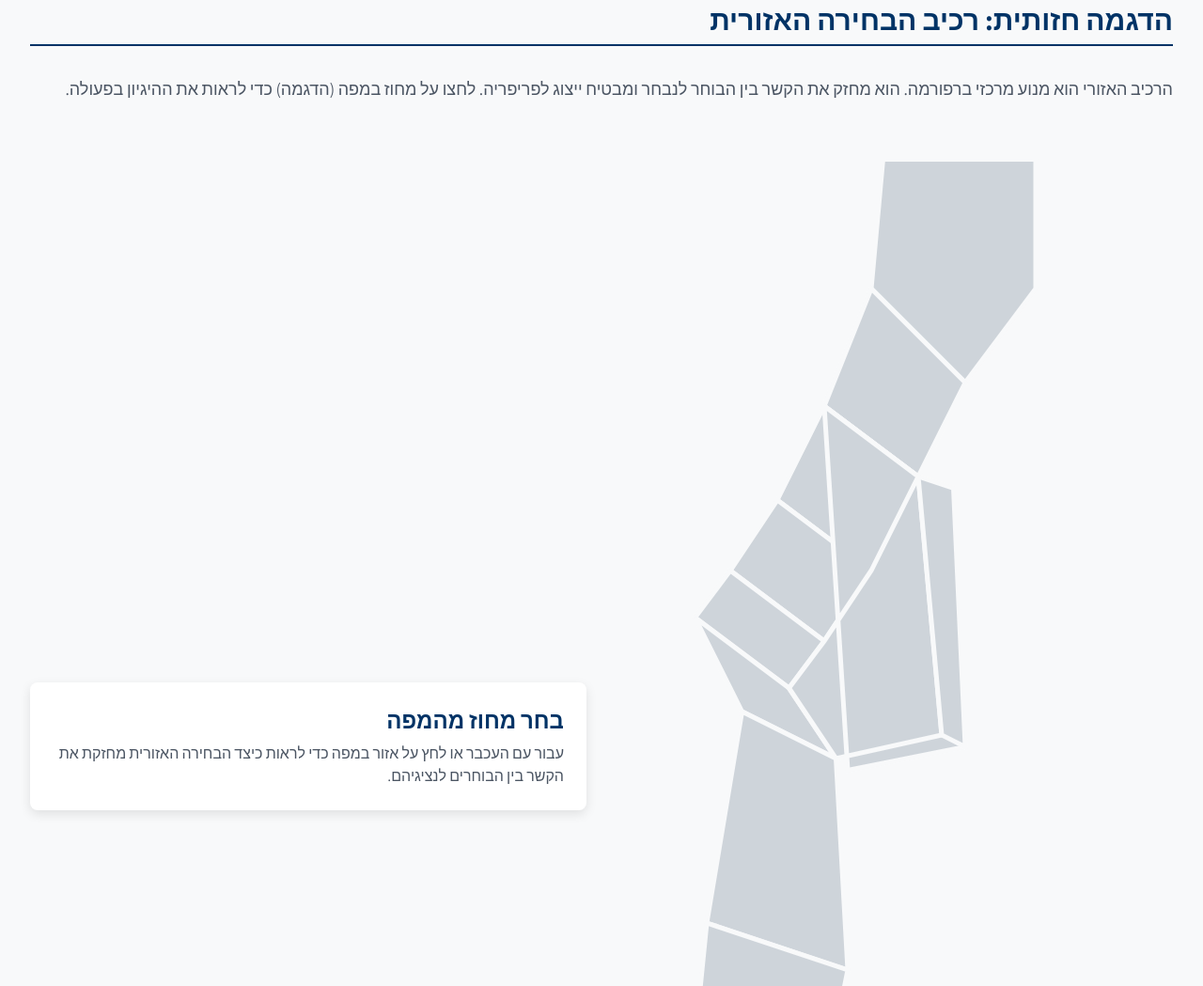
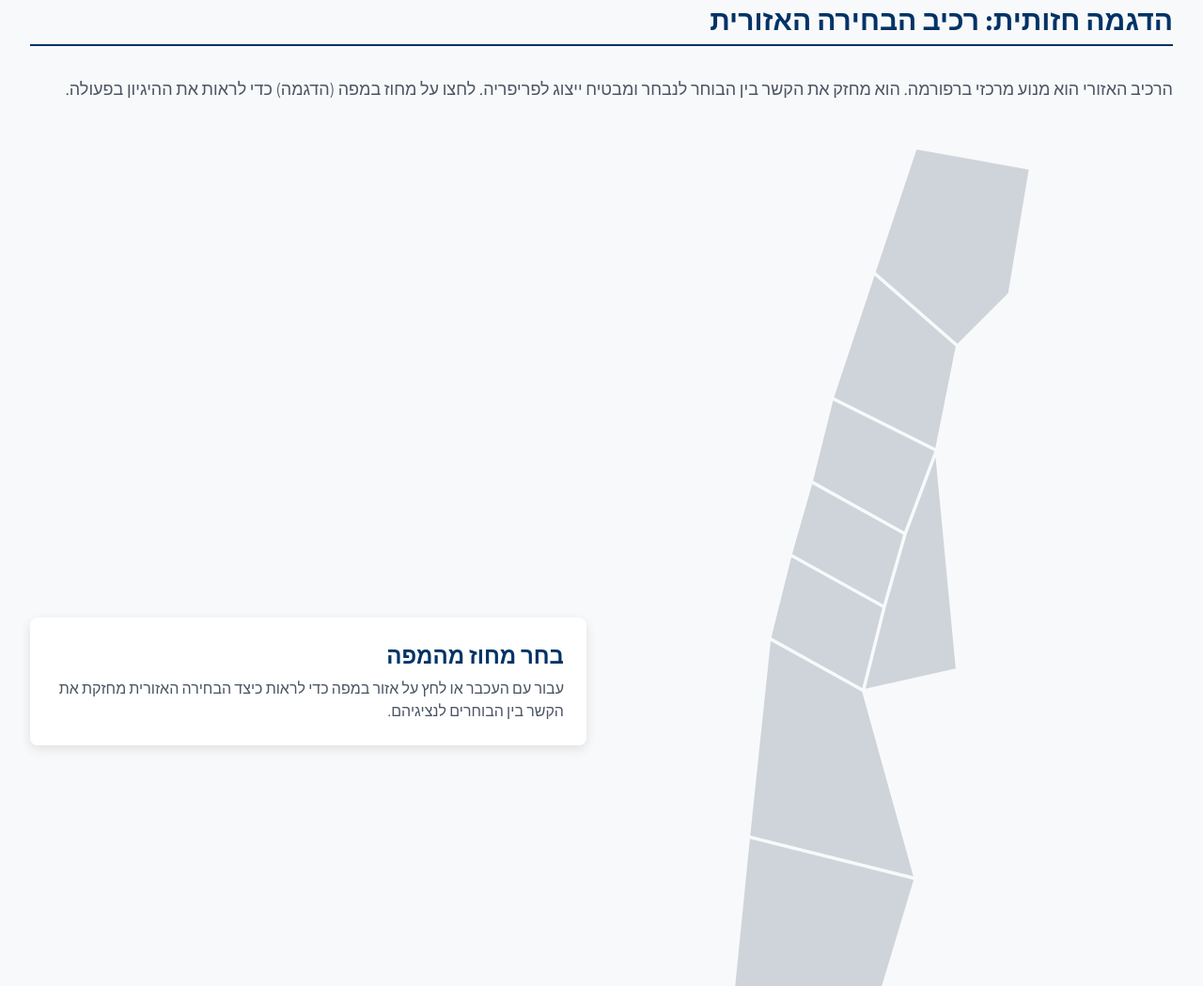
Before and after one commit to pinywinner/Yuma, a plain HTML site: page index.html in a window 1280 px wide. Shown: the part 3099-4148 px from the top of the page at 94% size. Drawn offline with nearby package versions, Linux system fonts and the light colour scheme.

Commit message:
Update index.html

```diff
--- a/index.html
+++ b/index.html
@@ -64,13 +64,13 @@
         .map-container {
             position: relative;
             width: 100%;
-            max-width: 500px;
+            max-width: 400px;
             margin: auto;
         }
         .district {
             fill: #CED4DA;
             stroke: #F8F9FA;
-            stroke-width: 2px;
+            stroke-width: 1.5px;
             transition: fill 0.3s ease;
             cursor: pointer;
         }
@@ -207,19 +207,18 @@
             <div class="grid lg:grid-cols-2 gap-8 items-center">
                 <div class="map-container scroll-animate">
                     <div id="map-tooltip" class="map-tooltip"></div>
-                    <svg id="israel-map" viewBox="0 0 200 500" class="w-full h-auto">
+                    <svg id="israel-map" viewBox="0 0 180 500" class="w-full h-auto">
+                        <!-- NOTE: This is a more geographically faithful illustrative map. -->
                         <g id="districts">
-                            <path id="galil-golan" class="district" data-name="מחוז הגליל והגולן" data-mandates="9" d="M95,5 L160,5 L160,60 L130,100 L90,60 Z"/>
-                            <path id="haifa" class="district" data-name="מחוז חיפה והעמקים" data-mandates="11" d="M90,60 L130,100 L110,140 L70,110 Z"/>
-                            <path id="sharon" class="district" data-name="מחוז השרון" data-mandates="10" d="M70,110 L110,140 L90,180 L50,150 Z"/>
-                            <path id="tel-aviv" class="district" data-name="מחוז תל אביב" data-mandates="12" d="M50,150 L90,180 L70,210 L30,180 Z"/>
-                            <path id="gush-dan" class="district" data-name="מחוז גוש דן" data-mandates="11" d="M30,180 L70,210 L55,230 L15,200 Z"/>
-                            <path id="shfela" class="district" data-name="מחוז השפלה" data-mandates="10" d="M15,200 L55,230 L75,260 L35,240 Z"/>
-                            <path id="jerusalem" class="district" data-name="מחוז ירושלים" data-mandates="10" d="M70,110 L110,140 L120,250 L75,260 L55,230 L70,210 L90,180 L110,140 L125,145 L130,255 L80,265 Z"/>
-                            <path id="yehuda-shomron" class="district" data-name="מחוז יהודה ושומרון" data-mandates="7" d="M110,140 L125,145 L130,255 L120,250 Z"/>
-                            <path id="negev-north" class="district" data-name="מחוז צפון הנגב" data-mandates="8" d="M35,240 L75,260 L80,350 L20,330 Z"/>
-                            <path id="negev-south" class="district" data-name="מחוז דרום הנגב" data-mandates="6" d="M20,330 L80,350 L60,450 L10,430 Z"/>
-                            <path id="arava-eilat" class="district" data-name="מחוז הערבה ואילת" data-mandates="3" d="M60,450 L70,495 L20,495 L10,430 Z"/>
+                            <path id="galil-golan" class="district" data-name="מחוז הגליל והגולן" data-mandates="9" d="M100 0 L155 10 L145 70 L120 95 L80 60 L100 0Z"/>
+                            <path id="haifa" class="district" data-name="מחוז חיפה והעמקים" data-mandates="11" d="M80 60 L120 95 L110 145 L60 120 L80 60Z"/>
+                            <path id="sharon" class="district" data-name="מחוז השרון" data-mandates="10" d="M60 120 L110 145 L95 185 L50 160 L60 120Z"/>
+                            <path id="gush-dan" class="district" data-name="מחוז גוש דן" data-mandates="11" d="M50 160 L95 185 L85 220 L40 195 L50 160Z"/>
+                            <path id="shfela" class="district" data-name="מחוז השפלה" data-mandates="10" d="M40 195 L85 220 L75 260 L30 235 L40 195Z"/>
+                            <path id="jerusalem" class="district" data-name="מחוז ירושלים" data-mandates="10" d="M110 145 L120 250 L75 260 L85 220 L95 185 L110 145Z"/>
+                            <path id="negev-north" class="district" data-name="מחוז צפון הנגב" data-mandates="8" d="M30 235 L75 260 L100 350 L20 330 L30 235Z"/>
+                            <path id="negev-south" class="district" data-name="מחוז דרום הנגב" data-mandates="6" d="M20 330 L100 350 L70 450 L10 430 L20 330Z"/>
+                            <path id="arava-eilat" class="district" data-name="מחוז הערבה ואילת" data-mandates="3" d="M10 430 L70 450 L55 495 L25 495 L10 430Z"/>
                         </g>
                     </svg>
                     <p class="text-xs text-gray-500 text-center mt-2">*חלוקת המחוזות והמנדטים הינה להדגמה בלבד.</p>
@@ -323,11 +322,9 @@
                 "galil-golan": { title: "מחוז הגליל והגולן", text: "חיזוק הקשר לנציגים באזור הצפון, תוך מתן מענה לסוגיות ייחודיות כמו חקלאות, תיירות וביטחון. הנציגים יהיו חייבים דין וחשבון ישירות לתושבי הגליל." },
                 "haifa": { title: "מחוז חיפה והעמקים", text: "ייצוג למטרופולין הצפוני, עם התמקדות בתעשייה, נמל חיפה, ואיכות סביבה. הבוחרים יוכלו לבחור נציגים המתמחים בבעיות האורבניות והאזוריות." },
                 "sharon": { title: "מחוז השרון", text: "נציגות ממוקדת לאחד האזורים המאוכלסים במדינה, עם דגש על תחבורה, פיתוח עירוני ושמירה על שטחים ירוקים." },
-                "tel-aviv": { title: "מחוז תל אביב", text: "נציגים שיתמחו בסוגיות הליבה של המרכז הכלכלי והתרבותי של ישראל: יוקר מחיה, דיור, תחבורה ציבורית ועסקים." },
                 "gush-dan": { title: "מחוז גוש דן", text: "מענה לצרכים של ערי הטבעת סביב תל אביב. הנציגים יטפלו בתשתיות ובשירותים המוניציפליים." },
                 "shfela": { title: "מחוז השפלה", text: "ייצוג לאזור המשלב ערים ותיקות וחדשות עם שטחים חקלאיים. הנציגים יעסקו באיזון בין פיתוח לשימור." },
                 "jerusalem": { title: "מחוז ירושלים", text: "נציגות שתתמקד באתגרים הייחודיים של בירת ישראל, כולל מורכבות דמוגרפית, פיתוח כלכלי ושמירה על המורשת." },
-                "yehuda-shomron": { title: "מחוז יהודה ושומרון", text: "מתן קול ישיר לתושבים, שיאפשר להם לבחור נציגים המכירים לעומק את הסוגיות המדיניות, הביטחוניות והאזרחיות באזור." },
                 "negev-north": { title: "מחוז צפון הנגב", text: "חיזוק הפריפריה הדרומית עם נציגים שיהיו מחויבים לפיתוח באר שבע והסביבה, תעסוקה, והתמודדות עם אתגרי הבדואים." },
                 "negev-south": { title: "מחוז דרום הנגב", text: "נציגות ממוקדת לעיירות הפיתוח והמועצות האזוריות, שתבטיח שהקול שלהן יישמע בכנסת בנושאי תעסוקה, חינוך ותשתיות." },
                 "arava-eilat": { title: "מחוז הערבה ואילת", text: "הבטחת ייצוג לאזור המרוחק גאוגרפית, עם התמקדות בתיירות, חקלאות מדברית וקשרים בינלאומיים דרך נמל אילת." }
```
